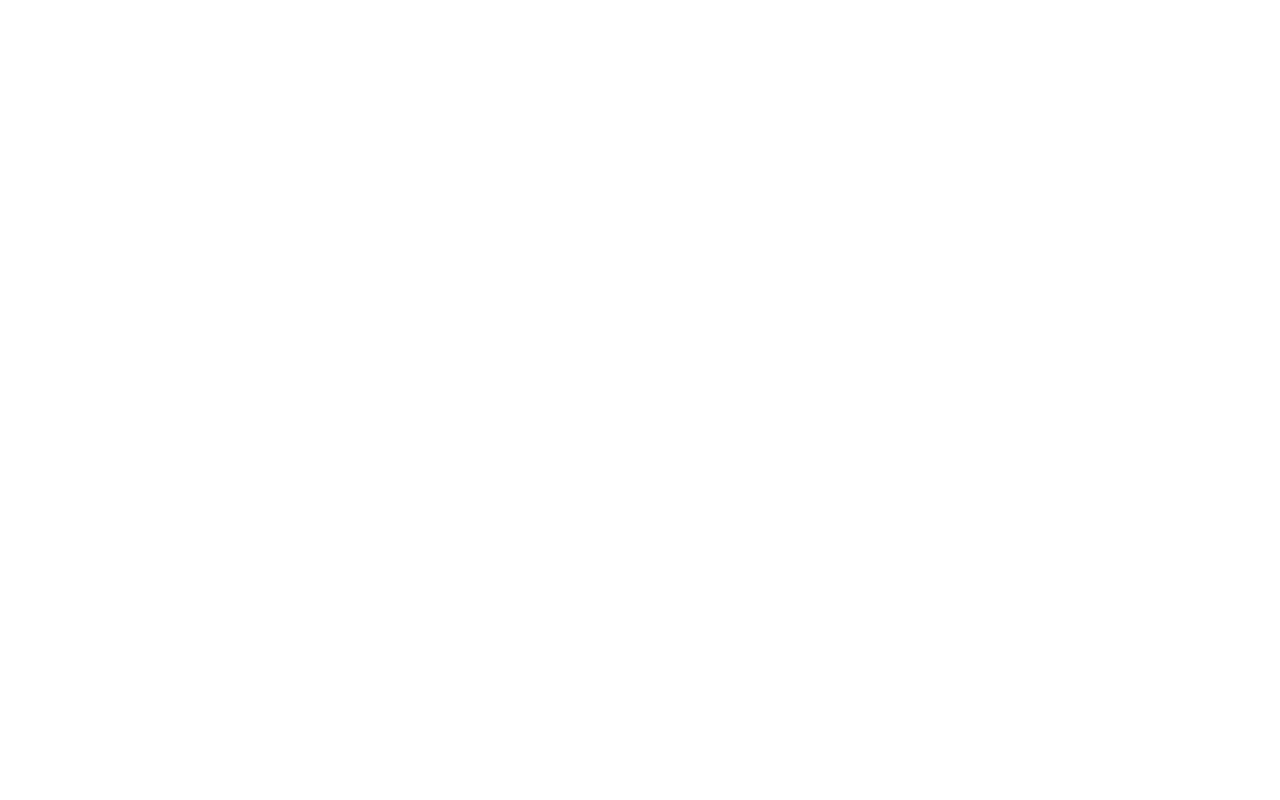
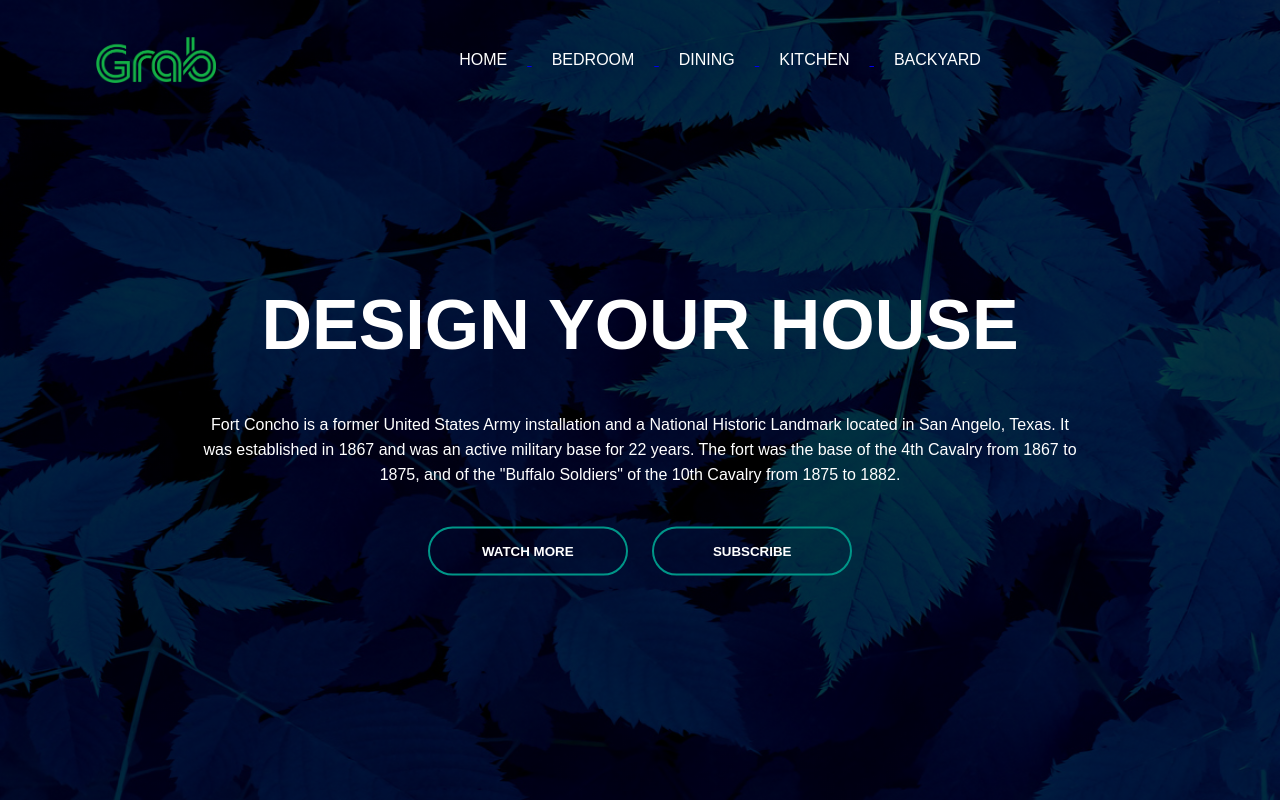
Before and after one commit to sarmiSiva/My-website-development-practice, a plain HTML site: page home page/index.html in a window 1280 px wide. Drawn offline with Linux system fonts and the light colour scheme.

Commit message:
finished

```diff
--- a/home page/index.html
+++ b/home page/index.html
@@ -2,8 +2,31 @@
 <html>
     <head>
         <title>Just page</title>
+        <link rel="stylesheet" href="style.css">
     </head>
     <body>
+        <div class="banner">
+            <div class= "navbar">
+                <img src="logo.png" class="logo">
+                <ul>
+                    <li><a href="#">Home</li>
+                    <li><a href="#">Bedroom</li>
+                    <li><a href="#">Dining</li>
+                    <li><a href="#">kitchen</li>
+                    <li><a href="#">Backyard</li>
+                </ul>
+            </div>
+            <div class="content">
+                <h1>DESIGN YOUR HOUSE</h1>
+                <p>Fort Concho is a former United States Army installation and a National Historic Landmark located in San Angelo, Texas.
+                It was established in 1867 and was an active military base for 22 years.
+                The fort was the base of the 4th Cavalry from 1867 to 1875, and of the "Buffalo Soldiers" of the 10th Cavalry from 1875 to 1882. </p>
 
+                <div>
+                    <button type="button"><span></span>WATCH MORE</button>
+                    <button type="button"><span></span>SUBSCRIBE</button>
+                </div>
+            </div>
+        </div>
     </body>
 </html>
--- a/home page/style.css
+++ b/home page/style.css
@@ -1,4 +1,110 @@
 body{
-    padding: auto;
+    padding: 0;
+    margin: 0;
+    font-family: sans-serif;
+}
+
+.banner{
+    width: 100%;
+    height: 100vh;
+    background-image: linear-gradient(rgba(0,0,0,0.75),rgba(0,0,0,0.75)),url(bg.jpg);
+    background-size: cover;
+    background-position: center;
+}
+
+.navbar{
+    width: 85%;
+    margin: auto;
+    padding: 35px 0;
+    display: flex;
+    align-items: center;
+    justify-content: space-between;
+}
+
+.logo{
+    width: 120px;
+    cursor: pointer;
+}
+
+.navbar ul li{
+    list-style: none;
+    display: inline-block;
+    margin: 0 20px;
+    position: relative;
+}
+
+.navbar ul li a{
+    text-decoration: none;
+    color: white;
+    text-transform: uppercase;
+}
+
+.content{
+    width: 100%;
+    position: absolute;
+    top: 50%;
+    transform: translateY(-50%);
+    text-align: center;
+    color: #fff;
+}
+
+.navbar ul li::after{
+    content: '';
+    height: 3px;
+    width: 0;
+    background: #009688;
+    position: absolute;
+    left: 0;
+    bottom: -10px;
+    transition: 0.5s;
+}
+.navbar ul li:hover::after{
+    width: 100%;
 
 }
+
+.content h1{
+    font-size: 70px;
+    margin-top: 80px;
+}
+
+.content p{
+    margin: 20px 200px;
+    font-weight: 100;
+    line-height: 25px;
+}
+
+button{
+    width: 200px;
+    padding: 15px;
+    text-align: center;
+    margin: 20px 10px;
+    border-radius: 25px;
+    font-weight: bold;
+    border: 2px solid#009688;
+    background: transparent;
+    color: #fff;
+    cursor: pointer;
+    position: relative;
+    overflow: hidden;
+}
+
+span{
+    background: turquoise;
+    height: 100%;
+    width: 0;
+    border-radius: 25px;
+    position: absolute;
+    left: 0;
+    bottom: 0;
+    z-index: -1;
+    transition: 0.5s;
+}
+
+button:hover span{
+    width: 100%;
+}
+
+button:hover{
+    border: none;
+}
```
Also changed, not shown: home page/bg.jpg (added), home page/logo.png (added).
